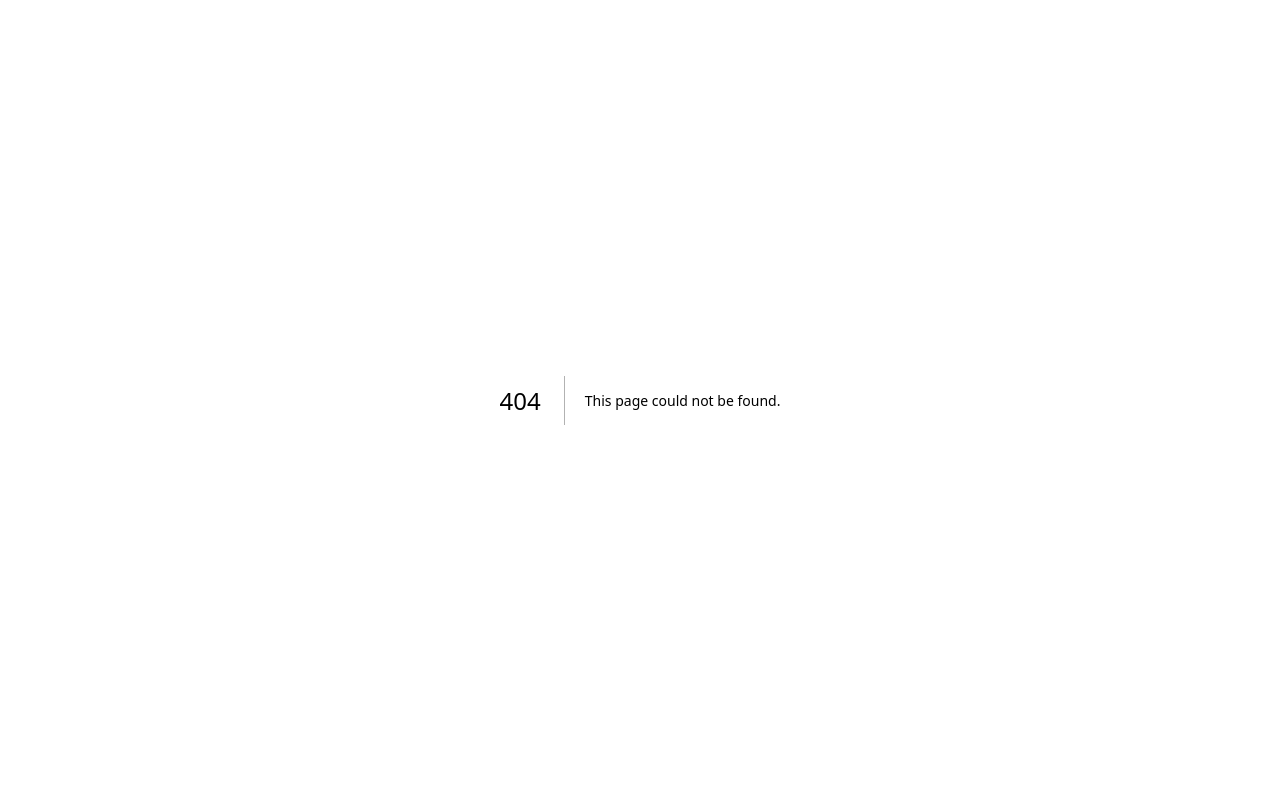
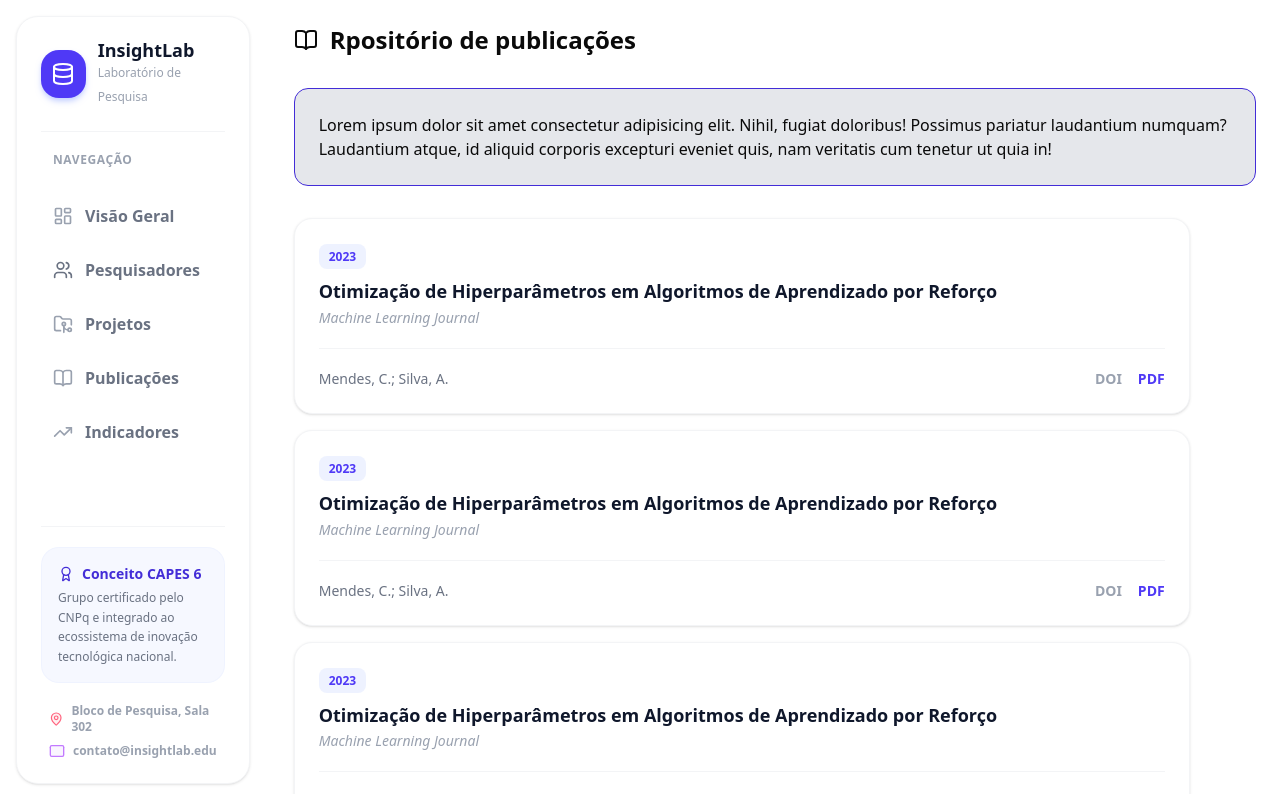
Before and after one commit to Gabrielogui/Sistema-de-Busca-de-Pesquisadores, a Next.js app in the folder apps/web/: page /publicacao in a window 1280 px wide. Before the commit this address had no page. Shown: the top 794 px of the page. Built offline with nearby package versions, Linux system fonts and the light colour scheme.

Commit message:
feat: Colocando os componenentes em suas posições

```diff
--- /dev/null
+++ b/apps/web/src/app/(paginas)/(public)/page.tsx
@@ -0,0 +1,56 @@
+import PublicationCard from "@/components/publication/PublicationCard";
+import ResearcherCard from "@/components/researcher/ResearcherCard";
+import Mission from "@/components/researchGroup/Mission";
+import ResearchLine from "@/components/researchGroup/ResearchLine";
+import SearchBar from "@/components/SearchBar";
+import { getGrupoPesquisaPorId, getListaGruposPesquisa } from "@/service/researchGroupService";
+import { BookOpen, PencilLine, Trees, Users2 } from "lucide-react";
+
+export default async function Home() {
+
+    const response = await getGrupoPesquisaPorId("5c0de827-daac-409a-96ad-e81417ac467b");
+    console.log(response.data);
+
+    const grupoPesquisa = response.data;
+
+
+    return(
+        <div className="flex flex-col gap-5">
+            <SearchBar />
+            <div className="flex flex-col gap-5">
+                <div className="flex gap-3 items-center text-2xl">
+                    <Users2 />
+                    <h2 className="font-semibold">Pesquisadores</h2>
+                </div>
+                <div className="flex flex-wrap gap-4 justify-items-center">
+                    {grupoPesquisa.membros?.map((membro) => <ResearcherCard key={membro.pesquisador.id} pesquisador={membro.pesquisador} />)}
+                </div>
+            </div>
+            <div className="flex flex-col gap-5">
+                <div className="flex gap-3 items-center text-2xl">
+                    <BookOpen />
+                    <h2 className="font-semibold">Publicações</h2>
+                </div>
+                <div className="flex flex-col gap-4 justify-items-center">
+                    {}
+                </div>
+            </div>
+            <div className="flex flex-col gap-5">
+                <div className="flex gap-3 items-center text-2xl">
+                    <Trees />
+                    <h2 className="font-semibold">Missão, Visão e Valores</h2>
+                </div>
+                <div className="grid grid-cols-3 gap-4 justify-items-center">
+                    {Array.from({length: 3}, (_, i) => i).map((i) => <Mission key={i} />)}
+                </div>
+            </div>
+            <div className="flex flex-col gap-5">
+                <div className="flex gap-3 items-center text-2xl">
+                    <PencilLine />
+                    <h2 className="font-semibold">Linha de Pesquisa</h2>
+                </div>
+                <ResearchLine />
+            </div>
+        </div>
+    );
+}
--- /dev/null
+++ b/apps/web/src/app/(paginas)/(public)/pesquisador/page.tsx
@@ -0,0 +1,23 @@
+import ResearcherCardDetails from "@/components/researcher/ResearcherCardDetails";
+import { Users2 } from "lucide-react";
+
+export default function Pesquisador() {
+    return (
+        <div className="flex flex-col gap-8">
+            <div className="flex gap-3 items-center text-2xl">
+                <Users2 />
+                <h2 className="font-semibold">Rpositório de publicações</h2>
+            </div>
+
+            <div className="w-full p-6 rounded-xl border border-indigo-700 bg-gray-200">
+                <p>
+                    Lorem ipsum dolor sit amet consectetur adipisicing elit. Nihil, fugiat doloribus! Possimus pariatur laudantium numquam? Laudantium atque, id aliquid corporis excepturi eveniet quis, nam veritatis cum tenetur ut quia in!
+                </p>
+            </div>
+
+            <div className="flex flex-col gap-4 justify-items-center">
+                {Array.from({ length: 5 }, (_, i) => i).map((i) => <ResearcherCardDetails key={i} />)}
+            </div>
+        </div>
+    );
+}
--- /dev/null
+++ b/apps/web/src/app/(paginas)/(public)/publicacao/page.tsx
@@ -0,0 +1,23 @@
+import PublicationCard from "@/components/publication/PublicationCard";
+import { BookOpen } from "lucide-react";
+
+export default function Publicacao () {
+    return(
+        <div className="flex flex-col gap-8">
+            <div className="flex gap-3 items-center text-2xl">
+                <BookOpen />
+                <h2 className="font-semibold">Rpositório de publicações</h2>
+            </div>
+
+            <div className="w-full p-6 rounded-xl border border-indigo-700 bg-gray-200">
+                <p>
+                    Lorem ipsum dolor sit amet consectetur adipisicing elit. Nihil, fugiat doloribus! Possimus pariatur laudantium numquam? Laudantium atque, id aliquid corporis excepturi eveniet quis, nam veritatis cum tenetur ut quia in!
+                </p>
+            </div>
+
+            <div className="flex flex-col gap-4 justify-items-center">
+                {Array.from({length: 5}, (_, i) => i).map((i) => <PublicationCard key={i} />)}
+            </div>
+        </div>
+    );
+}
--- a/apps/web/src/app/layout.tsx
+++ b/apps/web/src/app/layout.tsx
@@ -1,6 +1,7 @@
 import type { Metadata } from "next";
 import { Geist, Geist_Mono } from "next/font/google";
 import "./globals.css";
+import Sidebar from "@/components/Sidebar";
 
 export const metadata: Metadata = {
   title: "Create Next App",
@@ -14,10 +15,13 @@ export default function RootLayout({
 }>) {
   return (
     <html
-      lang="en"
+      lang="pt-br"
       className={`$ h-full antialiased`}
     >
-      <body className="min-h-full flex flex-col">{children}</body>
+      <body className="min-h-full flex gap-5 ">
+        <Sidebar />
+        <main className="p-6">{children}</main>
+      </body>
     </html>
   );
 }
--- a/apps/web/src/app/page.tsx
+++ /dev/null
@@ -1,17 +0,0 @@
-import PublicationCard from "@/components/publication/PublicationCard";
-import ResearcherCard from "@/components/researcher/ResearcherCard";
-import ResearcherCardDetails from "@/components/researcher/ResearcherCardDetails";
-import Mission from "@/components/researchGroup/Mission";
-import ResearchLine from "@/components/researchGroup/ResearchLine";
-
-export default function Home() {
-    return(
-        <div className="p-6 flex flex-col gap-5">
-            <ResearcherCard />
-            <ResearcherCardDetails />
-            <PublicationCard />
-            <ResearchLine />
-            <Mission />
-        </div>
-    );
-}
```
